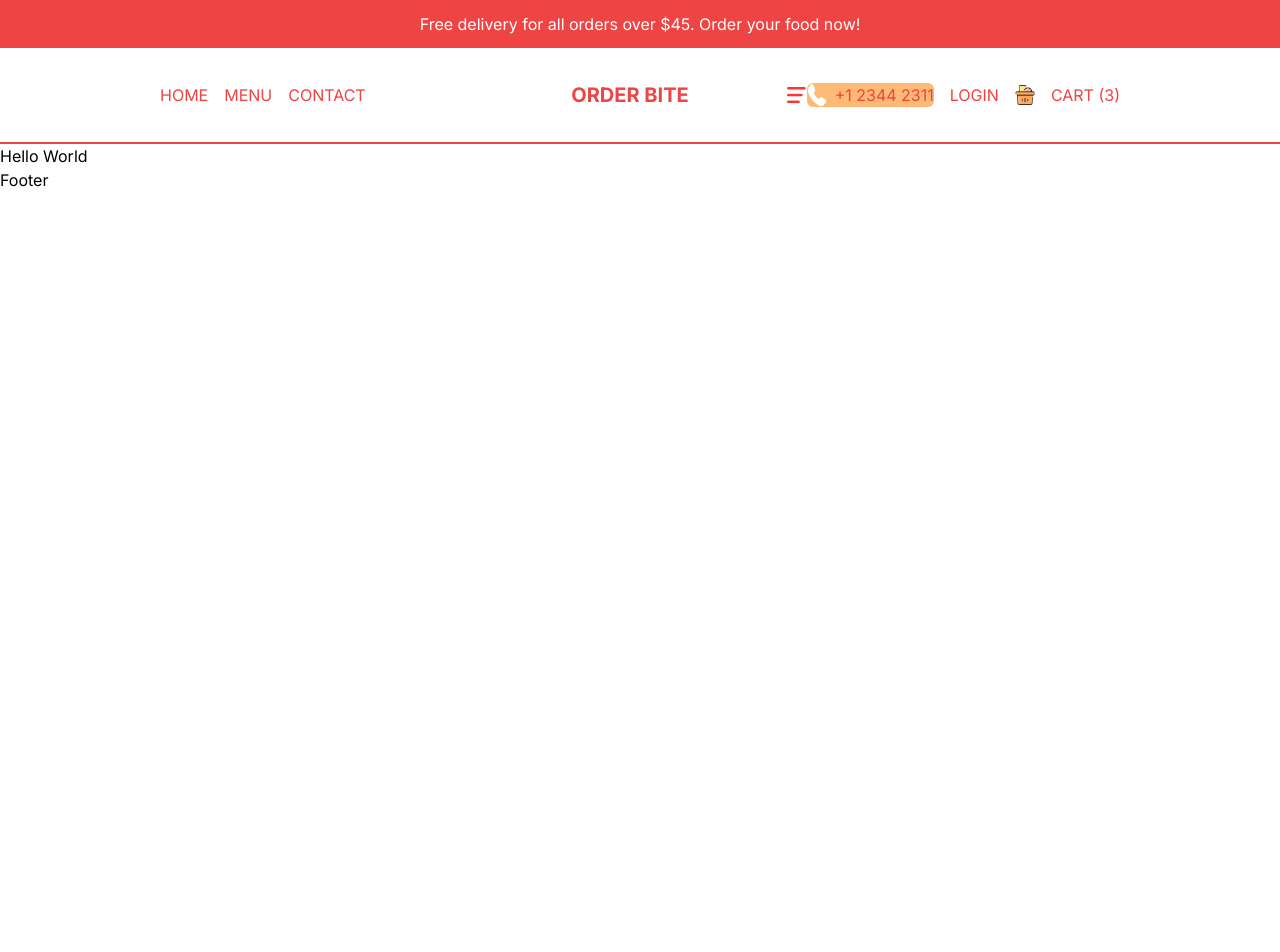
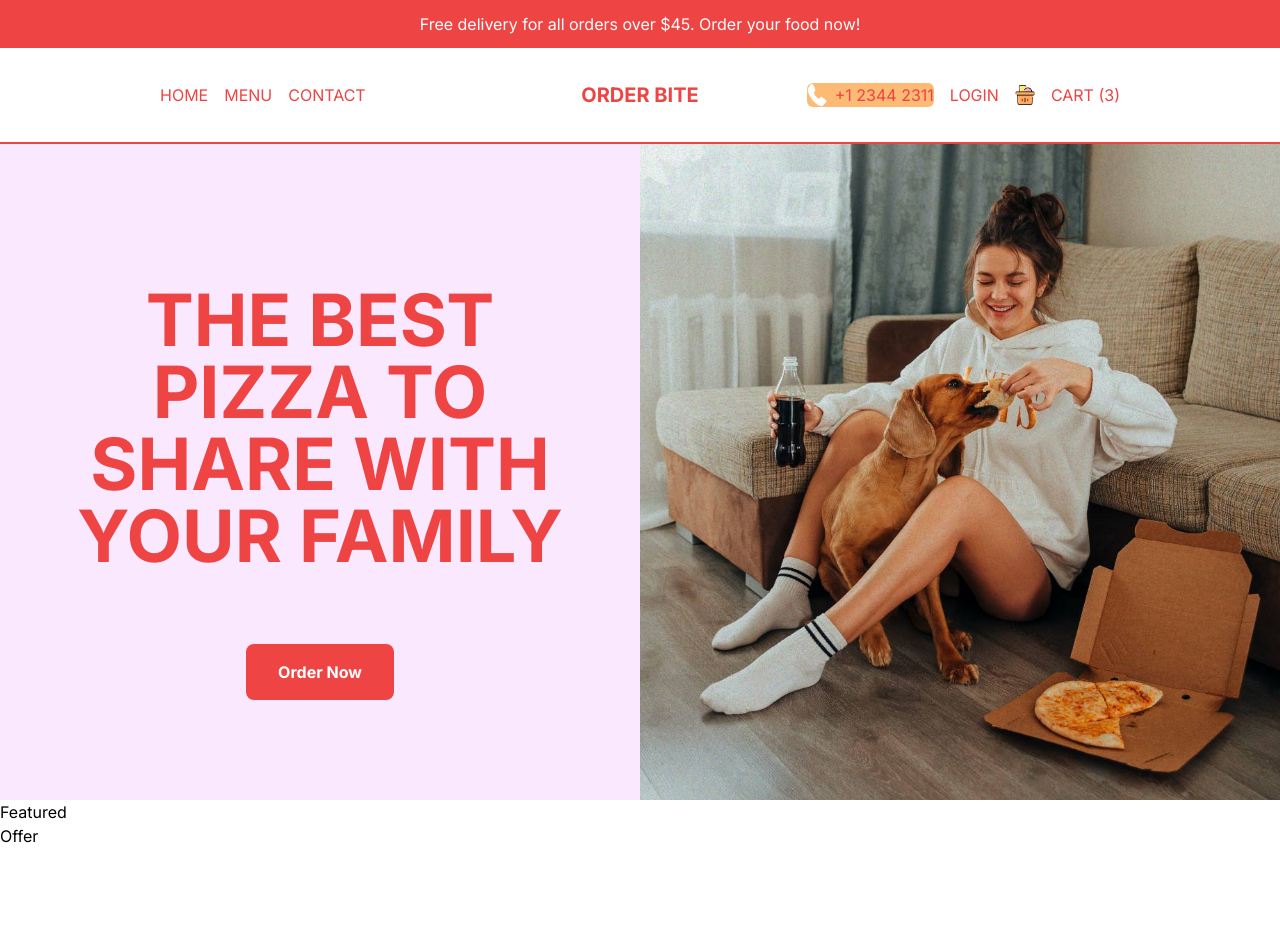
Before and after one commit to samuelsenerwa/OrderBite-Savory-Delights-Online, a Next.js app: page / in a window 1280 px wide. Shown: the top 952 px of the page. Before the commit the page ends 800 px from the top, so only its background shows below. Built offline with nearby package versions, Linux system fonts and the light colour scheme.

Commit message:
feat: added image slider

```diff
--- a/src/app/page.tsx
+++ b/src/app/page.tsx
@@ -1,8 +1,13 @@
-import Image from "next/image";
+import Featured from "@/components/Featured";
+import Offer from "@/components/Offer";
+import Slider from "@/components/Slider";
 
 export default function Home() {
   return (
-
-    <main>Hello World</main>
+    <main>
+      <Slider />
+      <Featured />
+      <Offer />
+    </main>
   );
 }
--- /dev/null
+++ b/src/components/Featured.tsx
@@ -0,0 +1,7 @@
+import React from "react";
+
+const Featured = () => {
+  return <div>Featured</div>;
+};
+
+export default Featured;
--- a/src/components/Footer.tsx
+++ b/src/components/Footer.tsx
@@ -1,9 +1,15 @@
-import React from 'react'
+import Link from "next/link";
+import React from "react";
 
 const Footer = () => {
   return (
-    <div>Footer</div>
-  )
-}
+    <div className="h-12 md:h-24 p-4 lg:p-20 xl:p-40 text-red-500 flex items-center justify-between">
+      <Link href="/" className="font-bold text-xl">
+        ORDER BITE
+      </Link>
+      <p>ALL RIGHTS RESERVED</p>
+    </div>
+  );
+};
 
-export default Footer
+export default Footer;
--- a/src/components/Navbar.tsx
+++ b/src/components/Navbar.tsx
@@ -19,7 +19,7 @@
         <Link href="/">Order Bite</Link>
       </div>
       {/* MOBILE MENU */}
-      <div>
+      <div className="md:hidden">
         <Menu />
       </div>
       {/* RIGHT LINKS */}
--- /dev/null
+++ b/src/components/Offer.tsx
@@ -0,0 +1,7 @@
+import React from "react";
+
+const Offer = () => {
+  return <div>Offer</div>;
+};
+
+export default Offer;
--- /dev/null
+++ b/src/components/Slider.tsx
@@ -0,0 +1,59 @@
+"use client";
+
+import React, { useEffect, useState } from "react";
+import Image from "next/image";
+
+const data = [
+  {
+    id: 1,
+    title: "always fresh & always crispy & always hot",
+    image: "/slide1.png",
+  },
+  {
+    id: 2,
+    title: "we deliver your order at your doorstep",
+    image: "/slide2.png",
+  },
+  {
+    id: 3,
+    title: "the best pizza to share with your family",
+    image: "/slide3.jpg",
+  },
+];
+
+const Slider = () => {
+  const [currentSlide, setCurrentSlide] = useState(0);
+
+  useEffect(() => {
+    const interval = setInterval(
+      () =>
+        setCurrentSlide((prev) => (prev === data.length - 1 ? 0 : prev + 1)),
+      2000
+    );
+    return () => clearInterval(interval);
+  }, []);
+  return (
+    <div className="flex flex-col h-[calc(100vh-6rem)] md:h-[calc(100vh-9rem)] lg:flex-row bg-fuchsia-100">
+      {/* TEXT CONTAINER */}
+      <div className="flex-1 flex items-center justify-center flex-col gap-8 text-red-500 font-bold lg:h-full">
+        <h1 className="text-5xl text-center uppercase p-4 md:p-10 md:text-6xl xl:text-7xl">
+          {data[currentSlide].title}
+        </h1>
+        <button className="bg-red-500 text-white rounded-lg py-4 px-8">
+          Order Now
+        </button>
+      </div>
+      {/*  Image Container */}
+      <div className="w-full flex-1 relative lg:h-full">
+        <Image
+          src={data[currentSlide].image}
+          alt=""
+          fill
+          className="object-cover"
+        />
+      </div>
+    </div>
+  );
+};
+
+export default Slider;
```
